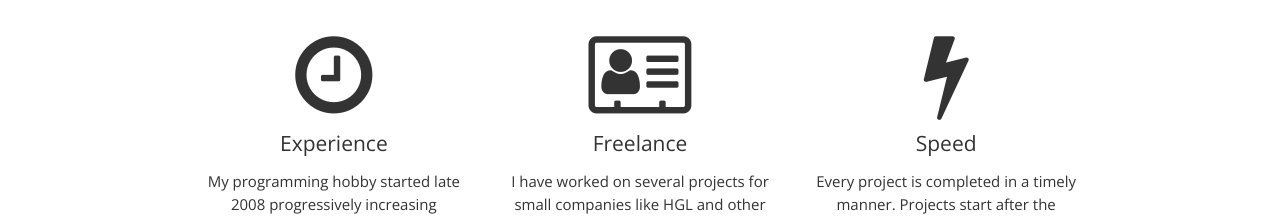
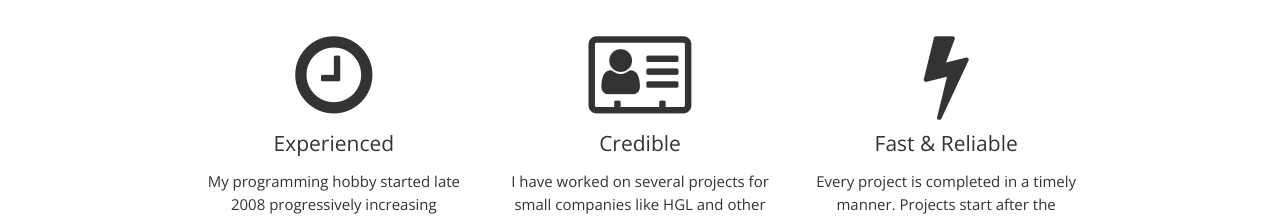
Before and after one commit to matthieutran/MatthieuTran.github.io, a plain HTML site: page index.html in a window 1280 px wide. Shown: the part 900-1118 px from the top of the page. Drawn offline with nearby package versions, Linux system fonts and the light colour scheme.

Commit message:
change features

```diff
--- a/index.html
+++ b/index.html
@@ -43,17 +43,17 @@
         <div class="row">
           <div class="col s4">
             <i class="large fa fa-clock-o" aria-hidden="true"></i>
-            <h5>Experience</h5>
+            <h5>Experienced</h5>
             <p>My programming hobby started late 2008 progressively increasing knowledge to the present.</p>
           </div>
           <div class="col s4">
             <i class="large fa fa-vcard-o" aria-hidden="true"></i>
-            <h5>Freelance</h5>
+            <h5>Credible</h5>
             <p>I have worked on several projects for small companies like HGL and other independent servers.
           </div>
           <div class="col s4">
             <i class="large fa fa-bolt" aria-hidden="true"></i>
-            <h5>Speed</h5>
+            <h5>Fast &amp; Reliable</h5>
             <p>Every project is completed in a timely manner. Projects start after the communication phase has ended.</p>
           </div>
         </div>
```
